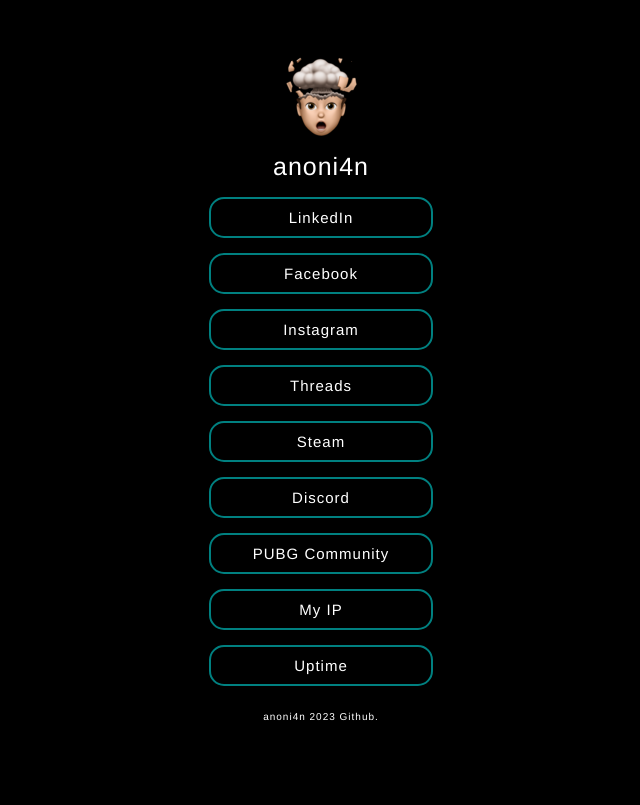
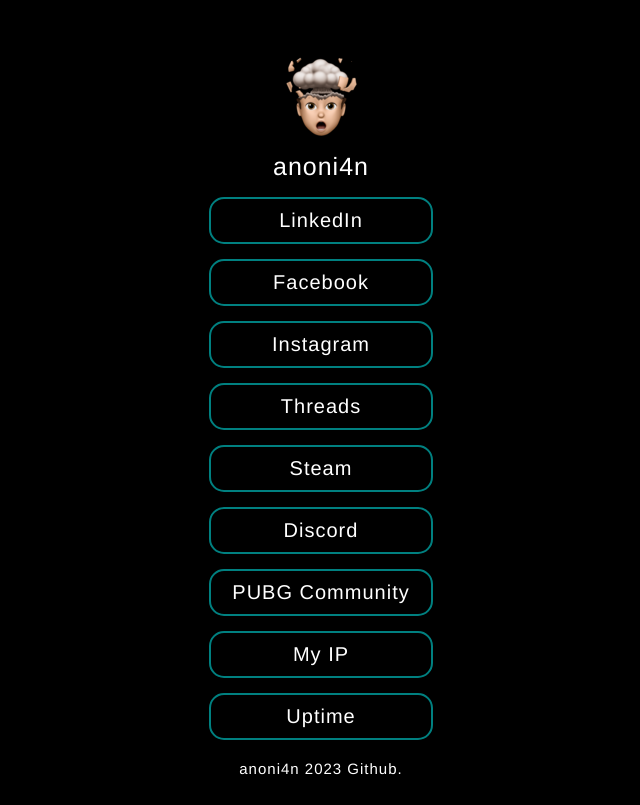
Before and after one commit to anoni4n/anoni4n.github.io, a PHP site: page / in a window 1280 px wide. Shown: the whole page, without its empty margins (319-959 px from the left). Before the commit the page ends 721 px from the top, so only its background shows below. Run offline with PHP 8.4, Linux system fonts and the light colour scheme.

Commit message:
Update styles.css

```diff
--- a/styles.css
+++ b/styles.css
@@ -23,8 +23,8 @@ body {
 
 .footer-name {
   text-align: center;
-  padding: 25px;
-  font-size: 10px;
+  padding: 20px;
+  font-size: 15px;
 }
 
 .links {
@@ -38,7 +38,7 @@ body {
   margin-left: auto;
   margin-right: auto;
   border-radius: 15px;
-  font-size: 15px;
+  font-size: 20px;
 }
 
 a {
```
